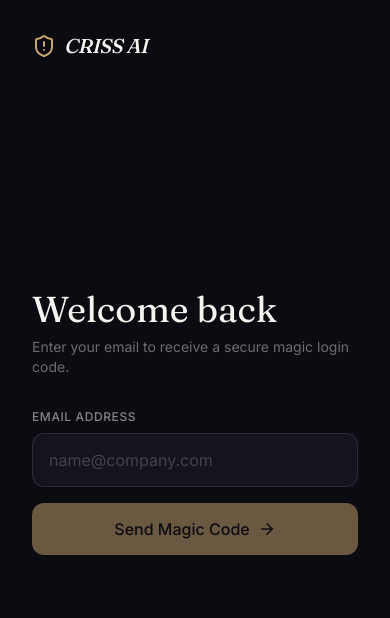
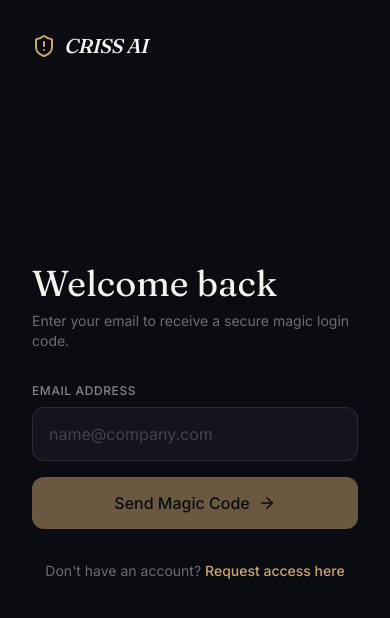
Before and after one commit to User992277/criss-ai, a Next.js app: page /login in a window 390 px wide. Shown: the top 618 px of the page. Built offline with nearby package versions, Linux system fonts and the light colour scheme.

Commit message:
fix: mobile responsiveness, 100dvh, and sidebar overlay

```diff
--- a/src/app/login/page.tsx
+++ b/src/app/login/page.tsx
@@ -230,6 +230,20 @@ export default function LoginPage() {
               {message.text}
             </div>
           )}
+
+          {/* 🚀 NEW: Dynamic Redirect Link to Signup Page */}
+          {step === "email" && (
+            <p className="mt-8 text-center text-sm text-white/40">
+              {"Don't have an account? "}
+              <a
+                href="/signup"
+                className="text-[#C9A570] hover:text-[#dab689] transition-colors font-medium"
+              >
+                Request access here
+              </a>
+            </p>
+          )}
+
         </div>
       </div>
 
```
